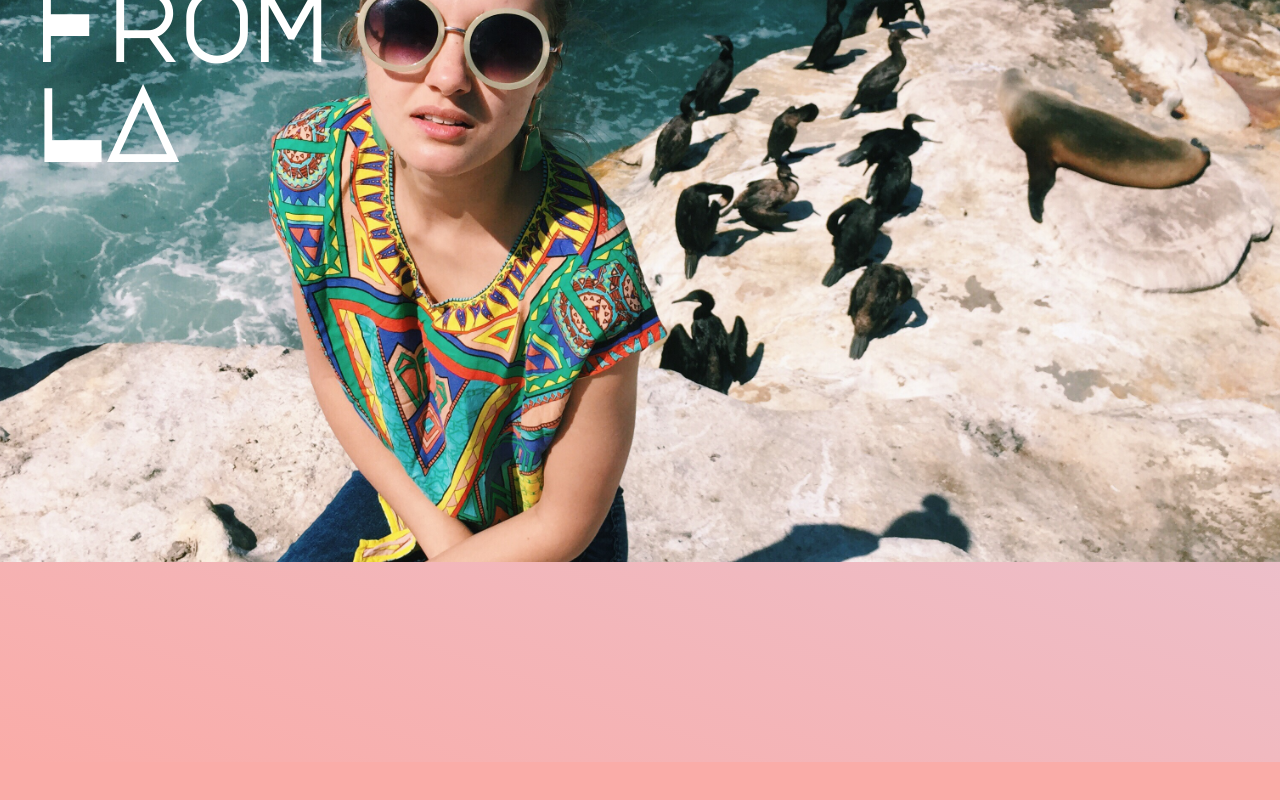
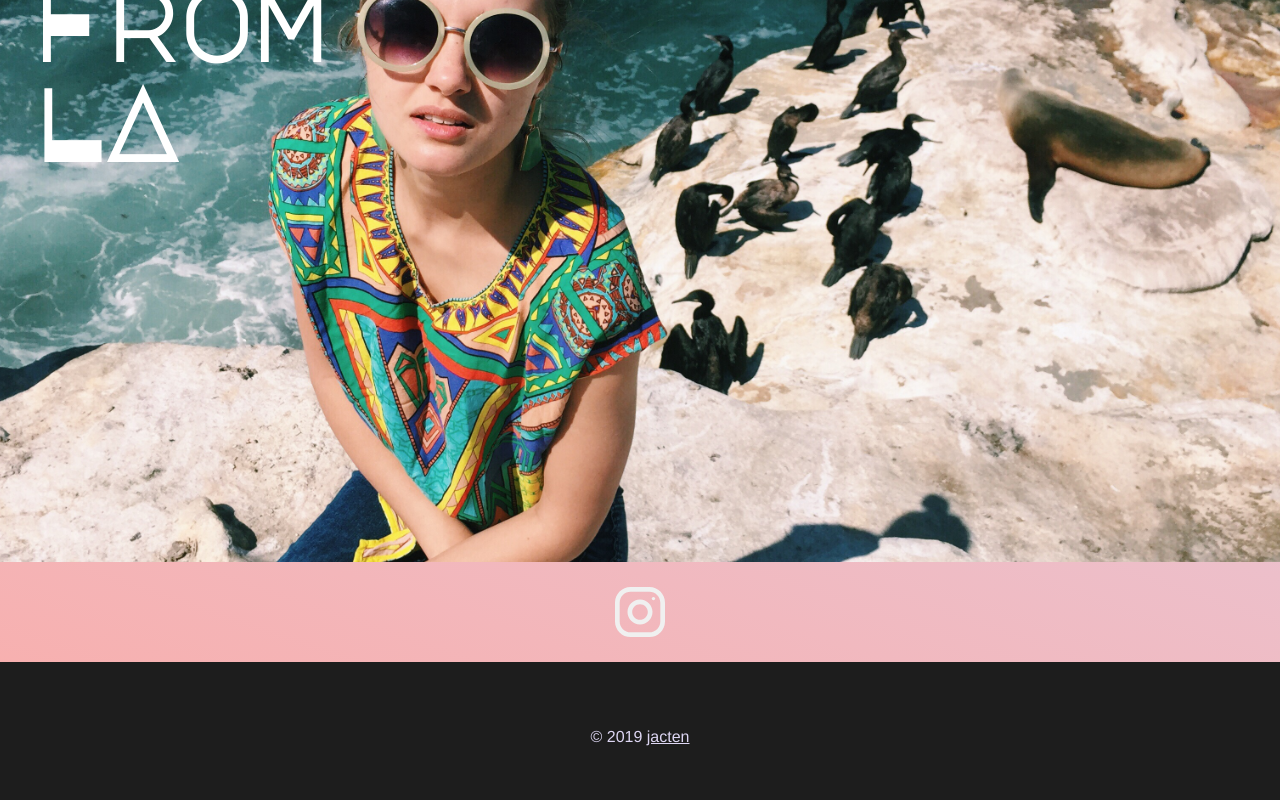
Before and after one commit to jacten/maryfromla, a Vue app: page /#/ in a window 1280 px wide. Shown: the part 238-1038 px from the top of the page. Before the commit the page ends 1000 px from the top, so only its background shows below. Built offline with nearby package versions, Linux system fonts and the light colour scheme.

Commit message:
adds instagram links / fixes portfolio loop

```diff
--- a/src/App.vue
+++ b/src/App.vue
@@ -2,7 +2,7 @@
   <div id="app">
     <NavBar/>
     <router-view/>
-    <!-- <Footer/> -->
+    <Footer/>
   </div>
 </template>
 
--- a/src/components/Footer.vue
+++ b/src/components/Footer.vue
@@ -15,12 +15,12 @@ export default {
   .footer {
     height: 150px;
     line-height: 150px;
-    background-color: rgb(7, 7, 7);
-    color: whitesmoke;
+    background-color: rgb(29, 29, 29);
+    color: #DDD6F3;
   }
 
   a {
-    color: rgb(139, 206, 226);
+    color: #DDD6F3;
   }
 
 </style>
--- a/src/components/InstaFeed.vue
+++ /dev/null
@@ -1,39 +0,0 @@
-<template>
-  <div class="instaFeed">
-    <!-- <div>insta_image</div>
-    <div>insta_image</div>
-    <div>insta_image</div>
-    <div>insta_image</div> -->
-  </div>
-</template>
-
-<script>
-export default {
-  name: 'InstaFeed',
-}
-</script>
-
-
-<style scoped>
-  .instaFeed {
-    min-height: 200px;
-    line-height: 150px;
-    /* background-color: whitesmoke; */
-    color: black;
-    display: flex;
-    justify-content: space-evenly;
-
-  }
-
-  .instaFeed > * {
-    height: 180px;
-    background-color: rgb(7, 7, 7);
-    color: whitesmoke;
-    width: 200px;
-    margin: 30px;
-    display: flex;
-    justify-content: center;
-    align-items: center;
-  }
-
-</style>
--- /dev/null
+++ b/src/components/PhotoModal.vue
@@ -0,0 +1,55 @@
+<template>
+  <div class="modal" v-bind:class="{ open: open }">
+    <div>
+      <img :src="image"/>
+      <button v-on:click="close">close</button>
+      <button v-on:click="increment">+</button>
+      <button v-on:click="decrement">-</button>
+    </div>
+  </div>
+</template>
+
+<script>
+export default {
+  name: 'PhotoModal',
+  props: [
+    'image',
+    'open',
+    'update',
+    'close',
+  ],
+  methods: {
+    increment () {
+      this.update(1)
+    },
+    decrement () {
+      this.update(-1)
+    }
+  }
+}
+</script>
+
+<style scoped>
+  .modal {
+    width: 102vw;
+    height: 100vh;
+    background-color: rgba(0, 0, 0, 0.65);
+    position: fixed;
+    top: 50%;
+    left: 50%;
+    transform: translate(-50%, -50%);
+    z-index: 999;
+    display: none;
+    justify-content: center;
+    align-items: center;
+  }
+
+  .open {
+    display: flex;
+  }
+
+  img {
+    max-width: 60vw;
+    max-height: 90vh;
+  }
+</style>
--- /dev/null
+++ b/src/components/icons/IconInsta.vue
@@ -0,0 +1,34 @@
+<template>
+    <svg xmlns="http://www.w3.org/2000/svg" role="img" viewBox="0 0 512 512">
+    <title>Instagram</title>
+    <g>
+      <g>
+        <path d="M352,0H160C71.648,0,0,71.648,0,160v192c0,88.352,71.648,160,160,160h192c88.352,0,160-71.648,160-160V160 C512,71.648,440.352,0,352,0z M464,352c0,61.76-50.24,112-112,112H160c-61.76,0-112-50.24-112-112V160C48,98.24,98.24,48,160,48 h192c61.76,0,112,50.24,112,112V352z" />
+      </g>
+    </g>
+    <g>
+      <g>
+        <path d="M256,128c-70.688,0-128,57.312-128,128s57.312,128,128,128s128-57.312,128-128S326.688,128,256,128z M256,336 c-44.096,0-80-35.904-80-80c0-44.128,35.904-80,80-80s80,35.872,80,80C336,300.096,300.096,336,256,336z" />
+      </g>
+    </g>
+    <g>
+      <g>
+        <circle cx="393.6" cy="118.4" r="17.056" />
+      </g>
+    </g>
+  </svg>
+</template>
+
+<script>
+  export default {
+    name: 'IconInsta',
+  }
+</script>
+
+<style scoped>
+  svg {
+    width: 50px;
+    height: 80px;
+    fill: rgb(240, 240, 240);
+  }
+</style>
--- a/src/views/Home.vue
+++ b/src/views/Home.vue
@@ -4,20 +4,25 @@
       <img class="image" alt="" src="../assets/maria_main.jpg">
       <div class="title">Mary From LA</div>
     </div>
-    <InstaFeed/>
+    <div class="links">
+      <a href="https://www.instagram.com/maryfromla/" target="_blank" rel="noopener">
+        <span></span>
+        <IconInsta/>
+        <span>@MaryFromLA</span>
+      </a>
+    </div>
   </div>
 </template>
 
 <script>
-// @ is an alias to /src
-import InstaFeed from '@/components/InstaFeed.vue'
+import IconInsta from '@/components/icons/IconInsta.vue'
 import _ from 'lodash'
 
 
 export default {
   name: 'home',
   components: {
-    InstaFeed
+    IconInsta,
   },
   methods: {
     handleScroll () {
@@ -75,5 +80,32 @@ export default {
     }
   }
 
+  a {
+    display: flex;
+    height: 100px;
+    justify-content: center;
+    align-items: center;
+    text-decoration: none; /* no underline */
+  }
+
+  a span {
+    transition: .4s ease-in;
+    margin: 10px;
+    width: 0;
+    overflow: hidden;
+    color: white;
+    font-size: 25px;
+    font-weight: bold;
+  }
+
+  a:hover span {
+    transition: .4s ease-out;
+    width: 170px;
+  }
+
+  .links {
+    height: 100px;
+  }
+
 
 </style>
--- a/src/views/Portfolio.vue
+++ b/src/views/Portfolio.vue
@@ -1,15 +1,28 @@
 <template>
   <div class="portfolio">
+    <PhotoModal
+      v-bind:image="modalImage"
+      v-bind:open="modalOpen"
+      :update="updateModal"
+      :close="closeModal"
+      />
     <div class="columns">
     <h1 class="title">poRtfolio</h1>
-      <div class="col">
-        <img v-for="(photo, index) in photoURLs" :src="photo" :alt="index" :key="index"/>
+      <div class="col" v-on:click="handleClick">
+        <img
+          v-for="(photo, index) in photoURLs"
+          :src="photo"
+          :alt="index"
+          :key="index"/>
       </div>
     </div>
   </div>
 </template>
 
 <script>
+
+import PhotoModal from '@/components/PhotoModal.vue'
+
 const bucket = 'maryfromla-portfolio'
 const images = [
   '4N7A5513.jpg',
@@ -28,15 +41,39 @@ const images = [
   '4N7A5798_bw_crop.jpg',
   '4N7A5798_color.jpg',
 ]
+//modulo hack for negative looping
+function mod(n, m) {
+  return ((n % m) + m) % m;
+}
+
 export default {
   name: 'portfolio',
   data () {
     return {
       photoURLs: [],
+      modalIndex: null,
+      modalImage: null,
+      modalOpen: false,
     }
   },
   methods: {
-
+    handleClick (event) {
+      this.modalIndex = Number(event.srcElement.alt);
+      this.updateModal()
+    },
+    updateModal (increment = 0) {
+      this.modalIndex = mod(this.modalIndex + increment, images.length);
+      this.modalImage = `https://${bucket}.s3.amazonaws.com/${images[this.modalIndex]}`
+      this.modalOpen = true;
+    },
+    closeModal () {
+      this.modalIndex = null
+      this.modalImage = null
+      this.modalOpen = false
+    },
+  },
+  components: {
+    PhotoModal
   },
   mounted () {
     images.forEach((image) => {
@@ -101,10 +138,11 @@ export default {
 
   img:hover {
     transition: .3s;
-    -webkit-box-shadow: 10px 9px 13px -1px rgba(0,0,0,0.5);
+    /* -webkit-box-shadow: 10px 9px 13px -1px rgba(0,0,0,0.5);
     -moz-box-shadow:    10px 9px 13px -1px rgba(0,0,0,0.5);
-    box-shadow:         10px 9px 13px -1px rgba(0,0,0,0.5);
-    transform:scale(1.02);
+    box-shadow:         10px 9px 13px -1px rgba(0,0,0,0.5); */
+    /* transform:scale(1.02); */
+    filter: opacity(40%);
   }
 
 
```
Also changed, not shown: src/components/HelloWorld.vue (deleted, +0 -58 lines).
